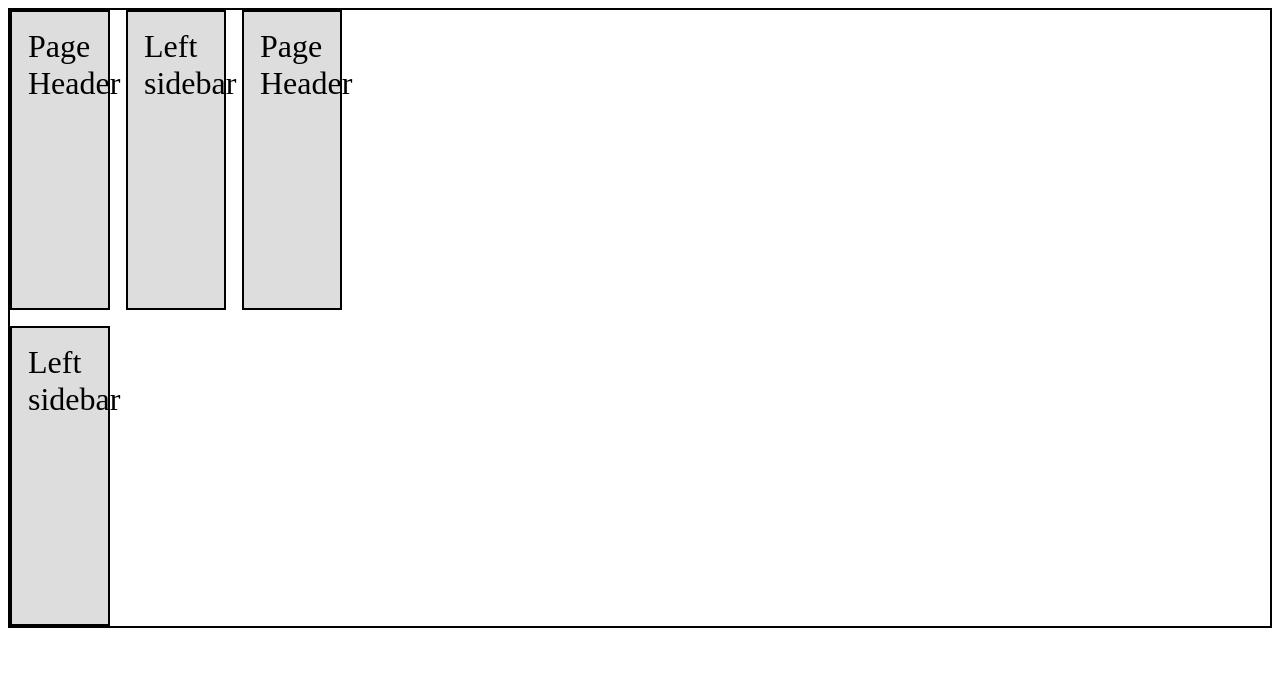
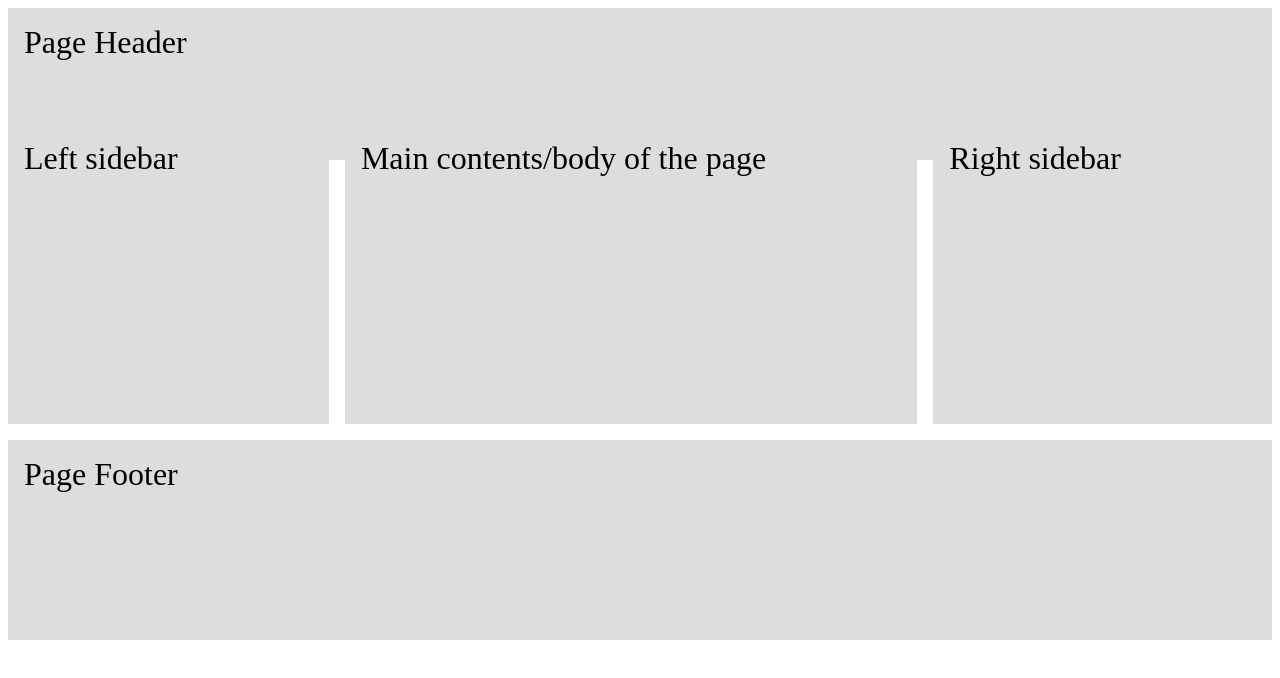
Before and after one commit to IBT-learning/fullstack-may-25-cohort, a plain HTML site: page 1-html-css/grid/grid-assignment/index.html in a window 1280 px wide. Drawn offline with Linux system fonts and the light colour scheme.

Commit message:
grid assignment

```diff
--- a/1-html-css/grid/grid-assignment/index.html
+++ b/1-html-css/grid/grid-assignment/index.html
@@ -9,13 +9,16 @@
     <body>
         <!-- DO NOT CHANGE ANYTHING IN THIS FILE -->
         <div id="wrapper">
+            <!-- <header id="header">Page Header</header>
+            <aside id="left">Left sidebar</aside> -->
             <header id="header">Page Header</header>
-            <aside id="left">Left sidebar</aside>
-            <header id="header">Page Header</header>
-            <aside id="left">Left sidebar</aside>
-            <!-- <article id="main">Main contents/body of the page</article>
-            <aside id="right">Right sidebar</aside> -->
-            <!-- <footer id="footer">Page Footer</footer> -->
+
+        <aside id="left">Left sidebar</aside>
+            <article id="main">Main contents/body of the page</article>
+            <aside id="right">Right sidebar</aside>
+
+
+            <footer id="footer">Page Footer</footer>
         </div>
     </body>
 </html>
--- a/1-html-css/grid/grid-assignment/style.css
+++ b/1-html-css/grid/grid-assignment/style.css
@@ -2,14 +2,34 @@
     font-size: 2em;
     gap: 1rem;
     display: grid;
-    grid-template-columns: 100px 100px 100px;
-    grid-template-rows: 300px 300px;
-    border: 2px solid black;
+    grid-template-columns: repeat(200px, minmax(200px, 1fr));
+    grid-template-rows: 100px 300px 200px;
+    grid-template-areas: "header header header"
+        "left main right"
+        "footer footer footer";
 }
 
-#wrapper *{
-    border: 2px solid black;
+#header{
+    grid-area: header ;
+
 }
+
+#left{
+    grid-area: left ;
+}
+
+#main{
+    grid-area: main ;
+}
+
+#right{
+    grid-area: right ;
+}
+
+#footer{
+    grid-area: footer ;
+}
+
 
 /* Add new selectors and new CSS here */
 
@@ -20,6 +40,6 @@
     padding: 0.5em;
 }
 
-article {
+/* article {
     height: 85vh;
-}
+} */
--- a/2-javascript/demo/script.js
+++ b/2-javascript/demo/script.js
@@ -7,3 +7,8 @@ console.log(address);
 let num1 = 45;
 let num2 = 15;
 console.log(num1 + num2);
+let myArray =["Peter", "John", "Sarah"]
+let secondArray = new Array()
+let item = myArray[0];
+myArray[3] = "John"
+console.log(second);
--- a/Assignment/delish-app/styles.css
+++ b/Assignment/delish-app/styles.css
@@ -2,7 +2,7 @@
     box-sizing: border-box;
     padding: 0;
     font-family: 'Poppins', sans-serif;
-    margin: 0;
+
 
 }
 
@@ -113,8 +113,11 @@ header{
     margin: 20px;
 }
 .menu-card{
-    display: grid;
-    grid-template-columns: repeat(auto-fit, minmax(250px, 1fr));
+    display: flex;
+    flex-wrap: wrap;
+    /* grid-template-columns: repeat(auto-fit, minmax(250px, 1fr)); */
+    /* display: grid; */
+    /* grid-template-columns: repeat(auto-fit, minmax(250px, 1fr)); */
     gap: 2rem;
 }
 
```
